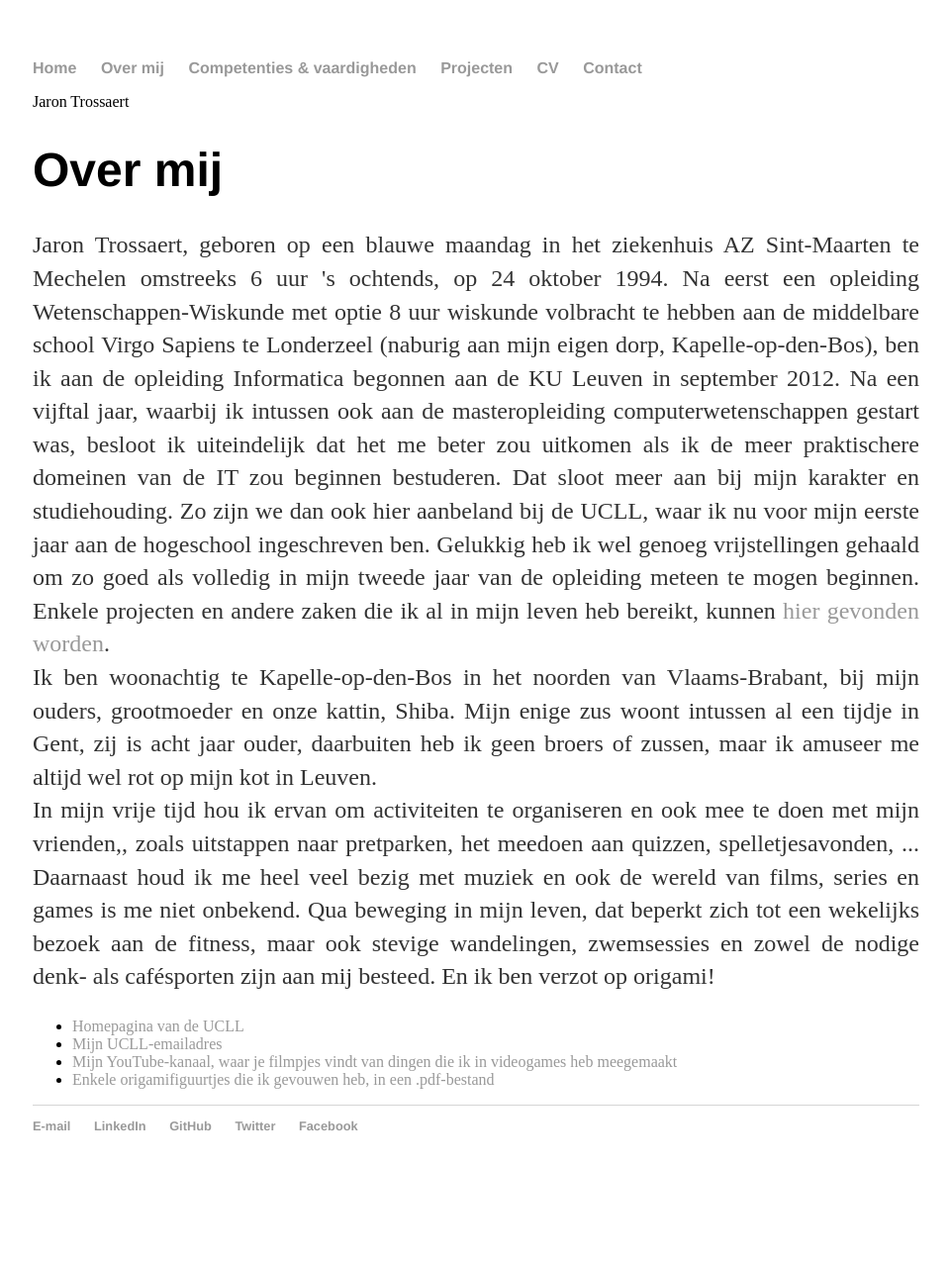
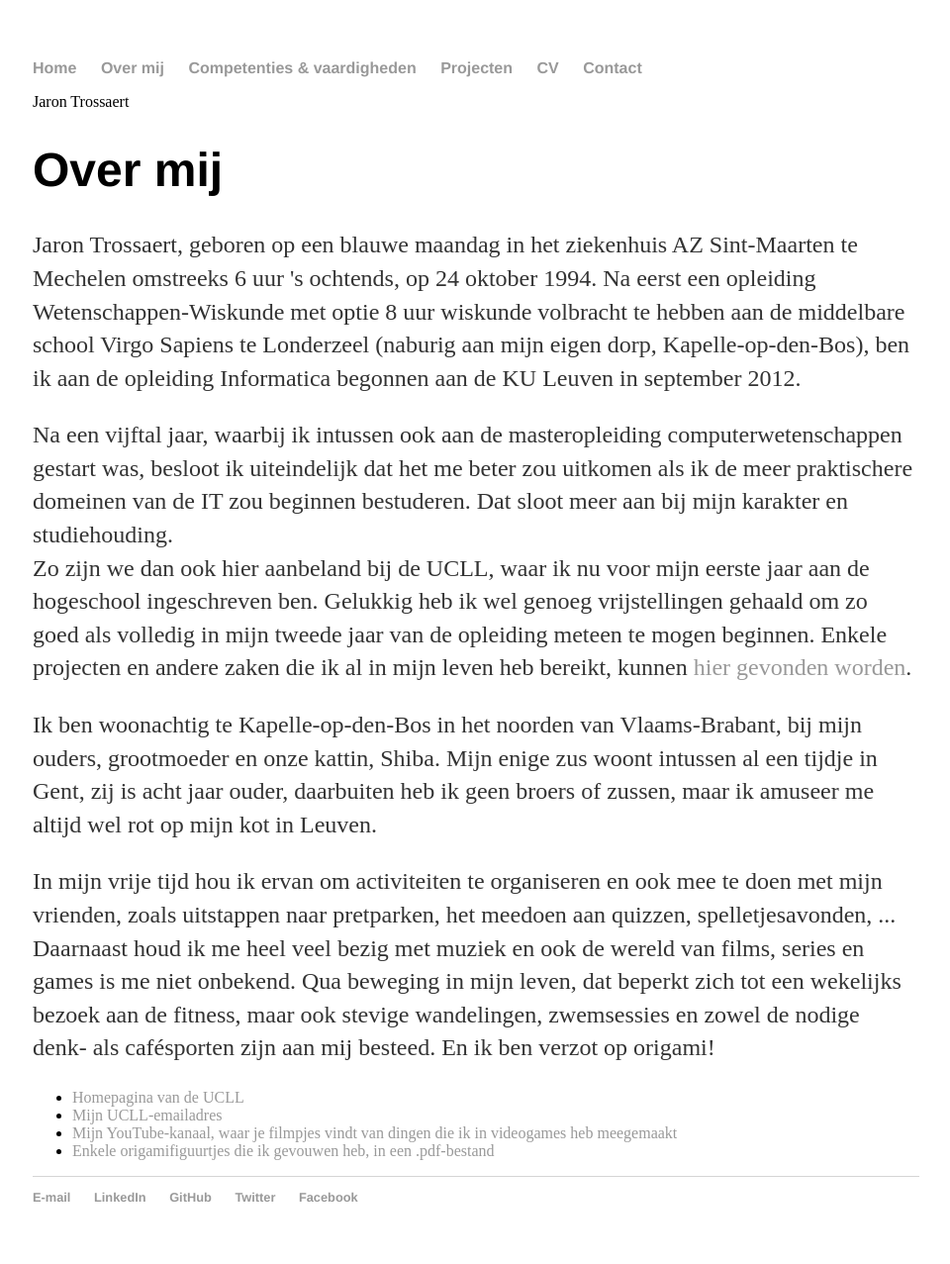
Before and after one commit to Jornax/Jornax.github.io, a Jekyll site: the page built from about/index.html, in a window 1280 px wide. Shown: the whole page at 99% size, without its empty margins (159-1119 px from the left). Built offline with Jekyll 4.4.1, drawn with Linux system fonts in a browser that asks for light colours; before the commit the page ends 1205 px from its top, so only the background shows below that; part of the change alters nothing that is shown.

Commit message:
Update index.html

```diff
--- a/about/index.html
+++ b/about/index.html
@@ -2,27 +2,22 @@
 layout: default
 title: Over mij
 ---
-
 <div class="about">
     <h1>Over mij</h1>
-			<p STYLE="text-align: justify;">Jaron Trossaert, geboren op een blauwe maandag in het ziekenhuis AZ Sint-Maarten te Mechelen omstreeks 6 uur 's ochtends,
-			op 24 oktober 1994. Na eerst een opleiding Wetenschappen-Wiskunde met optie 8 uur wiskunde volbracht te hebben aan de middelbare school Virgo Sapiens te Londerzeel (naburig aan mijn eigen dorp, Kapelle-op-den-Bos), ben ik aan de opleiding Informatica begonnen aan de KU Leuven in september 2012.
-			Na een vijftal jaar, waarbij ik intussen ook aan de masteropleiding computerwetenschappen gestart was, besloot ik uiteindelijk dat het me beter zou uitkomen als ik de meer praktischere domeinen van de IT zou beginnen bestuderen. Dat sloot meer aan bij mijn karakter en studiehouding. Zo zijn we dan ook hier aanbeland bij de UCLL, waar ik nu voor mijn eerste jaar aan de hogeschool ingeschreven ben.
+    <p>Jaron Trossaert, geboren op een blauwe maandag in het ziekenhuis AZ Sint-Maarten te Mechelen omstreeks 6 uur 's ochtends,
+    op 24 oktober 1994. Na eerst een opleiding Wetenschappen-Wiskunde met optie 8 uur wiskunde volbracht te hebben aan de middelbare school Virgo Sapiens te Londerzeel (naburig aan mijn eigen dorp, Kapelle-op-den-Bos), ben ik aan de opleiding Informatica begonnen aan de KU Leuven in september 2012.</p>
+    <p>Na een vijftal jaar, waarbij ik intussen ook aan de masteropleiding computerwetenschappen gestart was, besloot ik uiteindelijk dat het me beter zou uitkomen als ik de meer praktischere domeinen van de IT zou beginnen bestuderen. Dat sloot meer aan bij mijn karakter en studiehouding.
+    <br>
+    Zo zijn we dan ook hier aanbeland bij de UCLL, waar ik nu voor mijn eerste jaar aan de hogeschool ingeschreven ben.
     Gelukkig heb ik wel genoeg vrijstellingen gehaald om zo goed als volledig in mijn tweede jaar van de opleiding meteen te mogen beginnen.
-			Enkele projecten en andere zaken die ik al in mijn leven heb bereikt, kunnen <a href="../projects">hier gevonden worden</a>.
-
-
-				<br>Ik ben woonachtig te Kapelle-op-den-Bos in het noorden van Vlaams-Brabant, bij mijn ouders, grootmoeder en onze kattin, Shiba.
+    Enkele projecten en andere zaken die ik al in mijn leven heb bereikt, kunnen <a href="../projects">hier gevonden worden</a>.</p>
+    <p>Ik ben woonachtig te Kapelle-op-den-Bos in het noorden van Vlaams-Brabant, bij mijn ouders, grootmoeder en onze kattin, Shiba.
     Mijn enige zus woont intussen al een tijdje in Gent, zij is acht jaar ouder, daarbuiten heb ik geen broers of zussen,
-			maar ik amuseer me altijd wel rot op mijn kot in Leuven.
-
-
-				<br>In mijn vrije tijd hou ik ervan om activiteiten te organiseren en ook mee te doen met mijn vrienden,, zoals uitstappen naar pretparken, het meedoen aan quizzen, spelletjesavonden, ...
+    maar ik amuseer me altijd wel rot op mijn kot in Leuven.</p>
+    <p>In mijn vrije tijd hou ik ervan om activiteiten te organiseren en ook mee te doen met mijn vrienden, zoals uitstappen naar pretparken, het meedoen aan quizzen, spelletjesavonden, ...
     Daarnaast houd ik me heel veel bezig met muziek en ook de wereld van films, series en games is me niet onbekend.
-			Qua beweging in mijn leven, dat beperkt zich tot een wekelijks bezoek aan de fitness, maar ook stevige wandelingen, zwemsessies en zowel de nodige denk- als caf&eacute;sporten zijn aan mij besteed.
-			En ik ben verzot op origami!
-			</p>
-
+    Qua beweging in mijn leven, dat beperkt zich tot een wekelijks bezoek aan de fitness, maar ook stevige wandelingen, zwemsessies en zowel de nodige denk- als caf&#xE9;sporten zijn aan mij besteed.
+    En ik ben verzot op origami!</p>
     <ul class="contacts">
         <li><a href="https://www.ucll.be/">Homepagina van de UCLL</a></li>
         <li><a href="mailto:jaron.trossaert@student.ucll.be">Mijn UCLL-emailadres</a></li>
```
Lines whose indentation alone changed are shown as unchanged.
